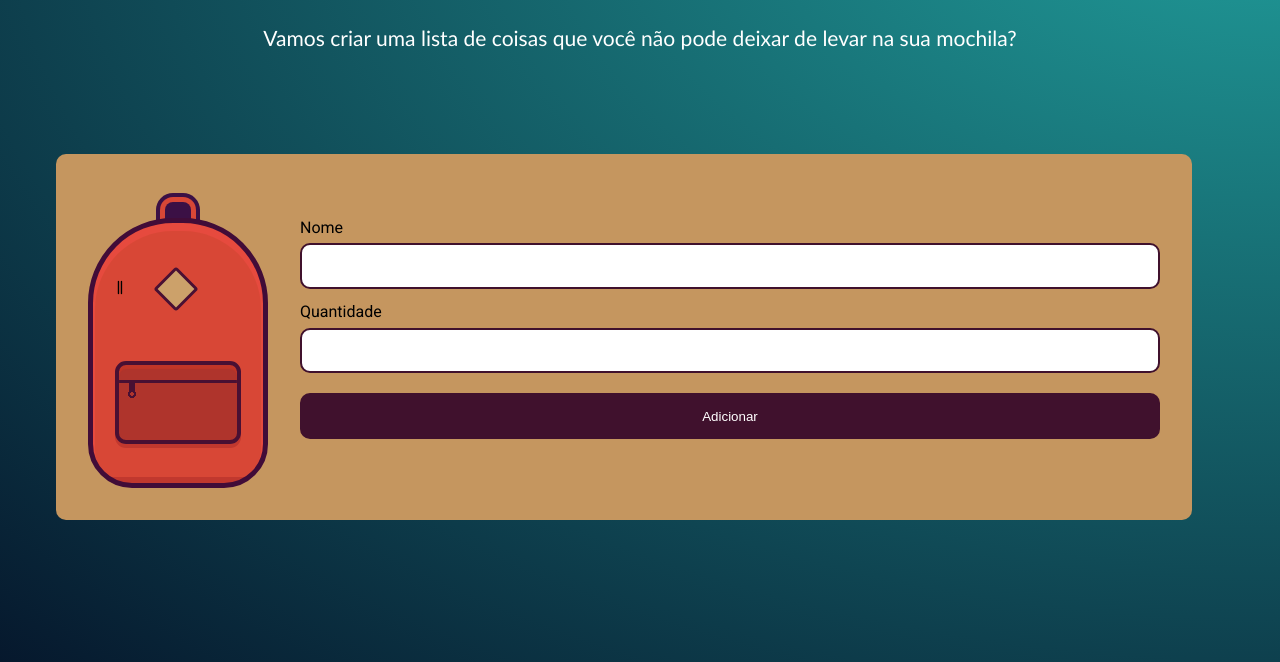
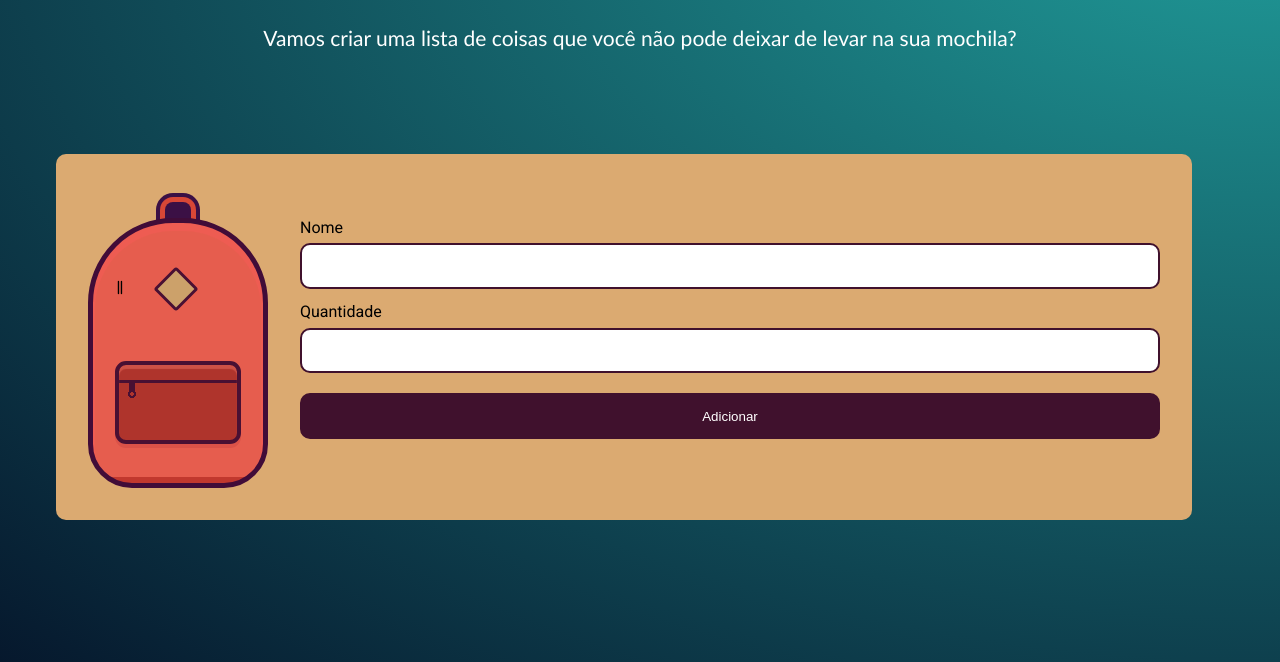
Before and after one commit to jhonleoni/lista-de-viagem, a plain HTML site: page index.html in a window 1280 px wide. Shown: the part 138-800 px from the top of the page. Drawn offline with Linux system fonts and the light colour scheme.

Commit message:
color update

```diff
--- a/css/style.css
+++ b/css/style.css
@@ -32,7 +32,7 @@ html {
     padding: 4em 2em 2em;
     box-sizing: border-box;
     display: flex;
-    background: #C5965F;
+    background: #dbaa71;
     border-radius: 10px;
     gap: 2em;
 }
@@ -42,8 +42,8 @@ html {
     max-width: 170px;
     height: 180px;
     padding-top: 80px;
-    background-color: #d84736;
-    box-shadow: inset 0 6px 0 2px #e64a3e, 0 -93px 0 -77px #3b1045, 0 -93px 0 -72px #d84736, 0 -93px 0 -68px #3b1045;
+    background-color: #e65d4e;
+    box-shadow: inset 0 6px 0 2px #ee5c52, 0 -93px 0 -77px #3b1045, 0 -93px 0 -72px #d84736, 0 -93px 0 -68px #3b1045;
     background-image: linear-gradient(to right, transparent 5px, transparent 20px, transparent 1px, transparent 25px, transparent 5px, transparent 20px, transparent 20px, transparent 86px, #c1382e 45px, #c1382e 230px, transparent 25px, transparent 172px );
     background-position: center 254px;
     background-size: 305px 6px;
@@ -70,7 +70,7 @@ html {
     margin-top: 58px;
     border: 4px solid #491033;
     border-radius: 11px;
-    box-shadow: 0 4px 0 0 #c1382e, inset 0px 4px 1px 0 #c03527;
+    box-shadow: 0 4px 0 0 #da5248, inset 0px 4px 1px 0 #ce5146;
     content: '||';
     color: transparent;
     font-family: Comic Sans MS;
```
